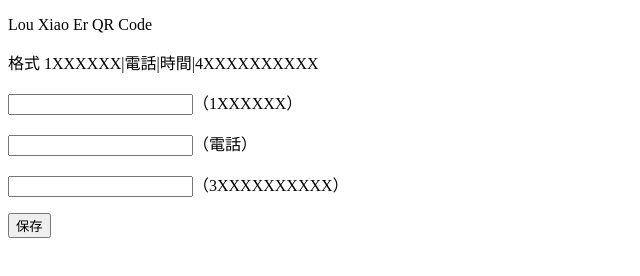
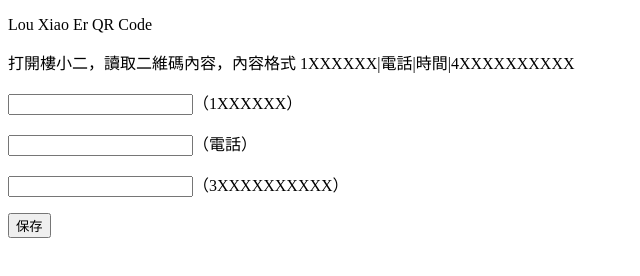
Before and after one commit to ChocolateTan/Lxe-QR-Code, a plain HTML site: page createQRCode.html in a window 1280 px wide. Shown: the whole page, without its empty margins (0-640 px from the left). Drawn offline with Linux system fonts and the light colour scheme.

```diff
--- a/createQRCode.html
+++ b/createQRCode.html
@@ -49,7 +49,7 @@
 </head>
 <body onload="firstLoad()">
 <p>Lou Xiao Er QR Code</p>
-<p>格式 1XXXXXX|電話|時間|4XXXXXXXXXX</p>
+<p>打開樓小二，讀取二維碼內容，內容格式 1XXXXXX|電話|時間|4XXXXXXXXXX</p>
 <p><input type="text" id="input1">（1XXXXXX）</p>
 <p><input type="text" id="input2">（電話）</p>
 <p><input type="text" id="input4">（3XXXXXXXXXX）</p>
```
